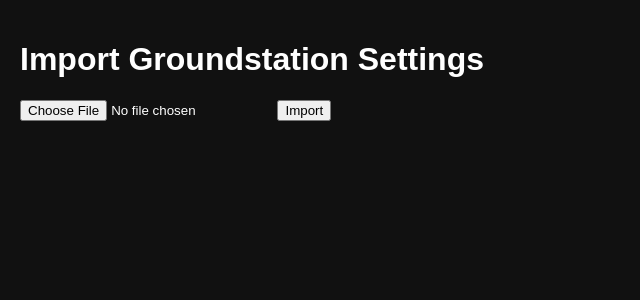
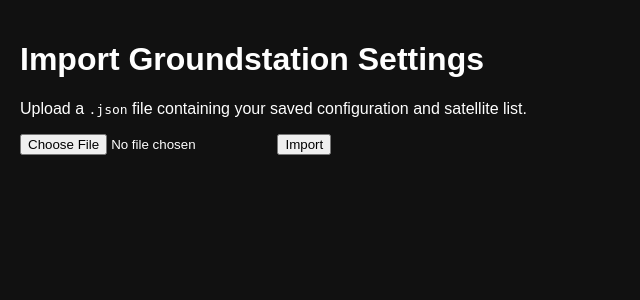
Before and after one commit to Mraanderson/sstv-groundstation, a Flask app: page /settings/import in a window 1280 px wide. Shown: the part 38-338 px from the top of the page, without its empty margins (0-640 px from the left). Run offline with Flask 3, Linux system fonts and the light colour scheme.

Commit message:
Update import_settings.html

```diff
--- a/app/templates/import_settings.html
+++ b/app/templates/import_settings.html
@@ -5,8 +5,10 @@
 {% block content %}
 <h1>Import Groundstation Settings</h1>
 
+<p>Upload a <code>.json</code> file containing your saved configuration and satellite list.</p>
+
 <form method="post" enctype="multipart/form-data">
-    <input type="file" name="settings_file" accept=".json">
+    <input type="file" name="settings_file" accept=".json" required>
     <button type="submit">Import</button>
 </form>
 
```
